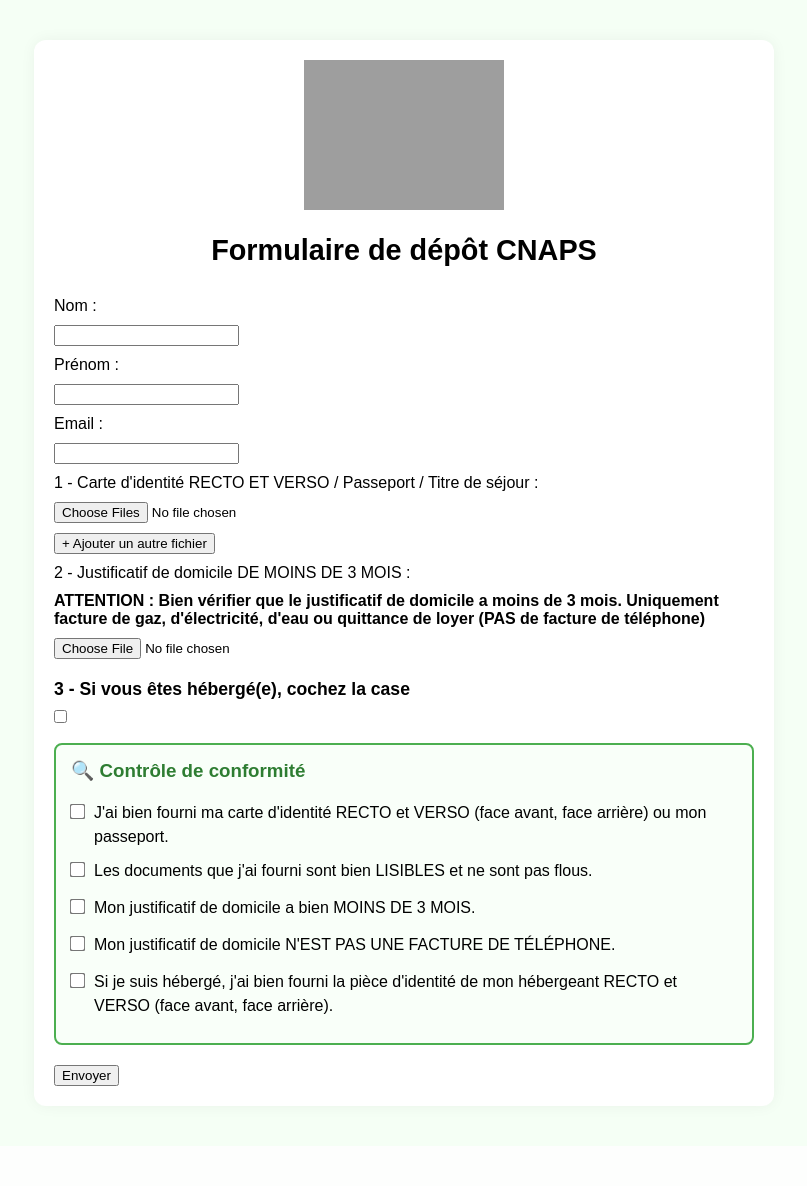
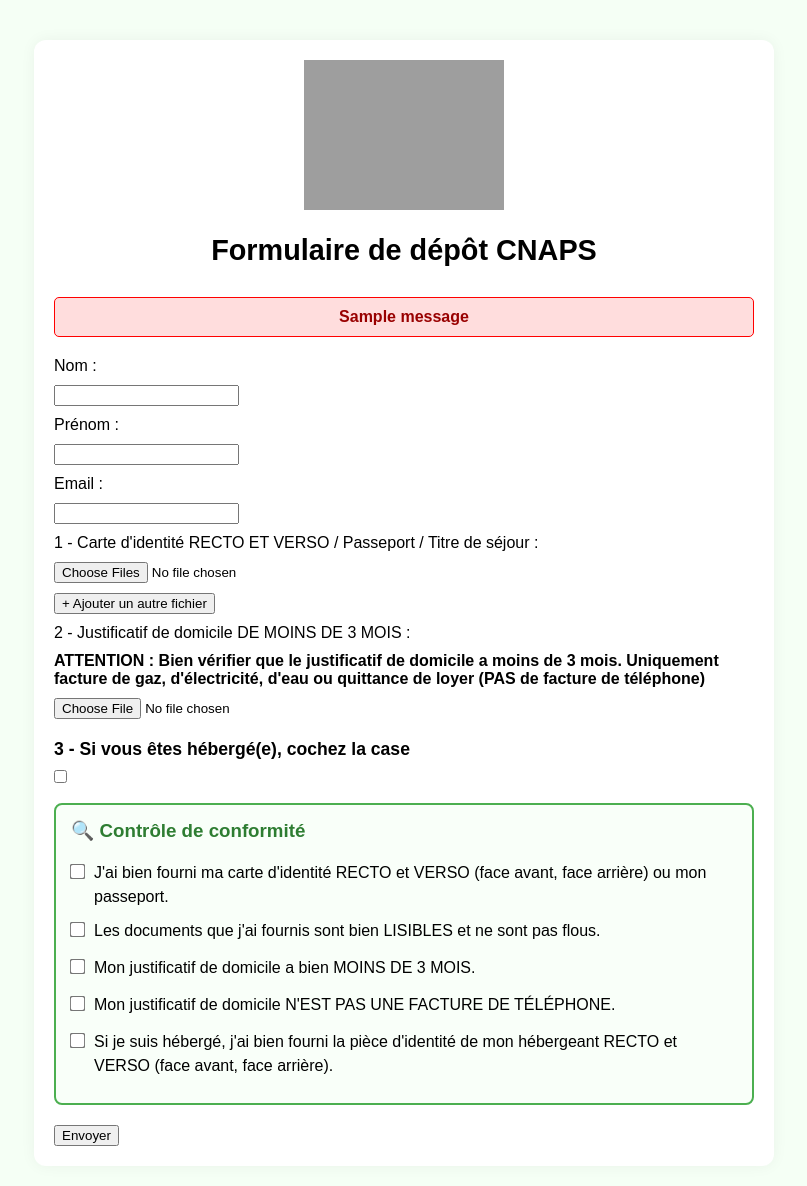
Before and after one commit to integraleacademy/CNAPSV5, a Flask app: page / in a window 1280 px wide. Shown: the top 1186 px of the page, without its empty margins (236-1043 px from the left). Before the commit the page ends 1108 px from the top, so only its background shows below. Run offline with Flask 3, Linux system fonts and the light colour scheme; one stand-in notice (Sample message) is shown; parts of the project's set-up code (start-up, migrations or seed data) failed here and were passed over; grey boxes are pictures that could not be loaded.

Commit message:
Update index.html

```diff
--- a/templates/index.html
+++ b/templates/index.html
@@ -30,7 +30,7 @@
             align-items: flex-start;
             gap: 10px;
             margin: 10px 0;
-            font-size: 16px !important;   /* ✅ taille fixe identique partout */
+            font-size: 16px !important;
             font-weight: normal !important;
             line-height: 1.5;
             color: #000;
@@ -39,6 +39,15 @@
             margin-top: 4px;
             flex-shrink: 0;
             transform: scale(1.2);
+        }
+        .flash-message {
+            background:#ffdddd;
+            padding:10px;
+            border:1px solid red;
+            margin-bottom:15px;
+            border-radius:5px;
+            color:#900;
+            font-weight:bold;
         }
 </style>
 <script>
@@ -68,6 +77,13 @@
     <img alt="Logo Intégrale Academy" src="/static/logo_integrale_academy.png" style="height: 150px; display: block; margin: 0 auto 20px auto;"/>
     <h2 style="text-align: center; margin-bottom: 30px; font-size: 1.8em;">Formulaire de dépôt CNAPS</h2>
 
+    <!-- ✅ affichage des flash messages -->
+    {% with messages = get_flashed_messages() %}
+      {% if messages %}
+        <div class="flash-message">{{ messages[0] }}</div>
+      {% endif %}
+    {% endwith %}
+
     <form action="/submit" enctype="multipart/form-data" method="POST" style="text-align: left; margin-top: 20px;">
         <label>Nom :</label><input name="nom" required type="text"/>
         <label>Prénom :</label><input name="prenom" required type="text"/>
@@ -75,13 +91,13 @@
 
         <label>1 - Carte d'identité RECTO ET VERSO / Passeport / Titre de séjour :</label>
         <div id="id-files-container">
-            <input multiple name="id_files" required type="file"/>
+            <input multiple name="id_files" required type="file" accept=".pdf,.jpg,.jpeg,.png"/>
             <button id="add-id-file" style="margin-top: 10px; display: block;" type="button">+ Ajouter un autre fichier</button>
         </div>
 
         <label>2 - Justificatif de domicile DE MOINS DE 3 MOIS :</label>
         <strong>ATTENTION : Bien vérifier que le justificatif de domicile a moins de 3 mois. Uniquement facture de gaz, d'électricité, d'eau ou quittance de loyer (PAS de facture de téléphone)</strong>
-        <input name="domicile_file" required type="file"/>
+        <input name="domicile_file" required type="file" accept=".pdf,.jpg,.jpeg,.png"/>
 
         <label style="margin-top: 20px; font-weight: bold; font-size: 1.1em;">
             3 - Si vous êtes hébergé(e), cochez la case
@@ -90,18 +106,18 @@
         <div id="heberge_section" style="display: none;">
             <label>Pièce d'identité de l'hébergeant - ATTENTION : RECTO ET VERSO :</label>
             <div id="hebergeant-files-container">
-                <input name="identite_hebergeant" type="file"/>
+                <input name="identite_hebergeant" type="file" multiple accept=".pdf,.jpg,.jpeg,.png"/>
                 <button id="add-hebergeant-file" style="margin-top: 10px; display: block;" type="button">+ Ajouter un autre fichier</button>
             </div>
-            <label>Attestation d'hébergement en utilisant ce modèle https://www.service-public.fr/simulateur/calcul/AttestationHebergement :</label>
-            <input name="attestation_hebergement" type="file"/>
+            <label>Attestation d'hébergement :</label>
+            <input name="attestation_hebergement" type="file" multiple accept=".pdf,.jpg,.jpeg,.png"/>
         </div>
 
         <!-- Nouvelle section Contrôle de conformité -->
         <div class="conformite-box">
             <h3>🔍 Contrôle de conformité</h3>
             <label><input type="checkbox" class="check-conformite"/> J'ai bien fourni ma carte d'identité RECTO et VERSO (face avant, face arrière) ou mon passeport.</label>
-            <label><input type="checkbox" class="check-conformite"/> Les documents que j'ai fourni sont bien LISIBLES et ne sont pas flous.</label>
+            <label><input type="checkbox" class="check-conformite"/> Les documents que j'ai fournis sont bien LISIBLES et ne sont pas flous.</label>
             <label><input type="checkbox" class="check-conformite"/> Mon justificatif de domicile a bien MOINS DE 3 MOIS.</label>
             <label><input type="checkbox" class="check-conformite"/> Mon justificatif de domicile N'EST PAS UNE FACTURE DE TÉLÉPHONE.</label>
             <label><input type="checkbox" class="check-conformite"/> Si je suis hébergé, j'ai bien fourni la pièce d'identité de mon hébergeant RECTO et VERSO (face avant, face arrière).</label>
@@ -120,6 +136,7 @@ document.addEventListener("DOMContentLoaded", function () {
     newInput.type = "file";
     newInput.name = "id_files";
     newInput.required = true;
+    newInput.accept = ".pdf,.jpg,.jpeg,.png";
     container.insertBefore(newInput, addButton);
   });
 });
@@ -133,6 +150,7 @@ document.addEventListener("DOMContentLoaded", function () {
     const newInput = document.createElement("input");
     newInput.type = "file";
     newInput.name = "identite_hebergeant";
+    newInput.accept = ".pdf,.jpg,.jpeg,.png";
     containerHebergeant.insertBefore(newInput, addHebergeant);
   });
 });
```
